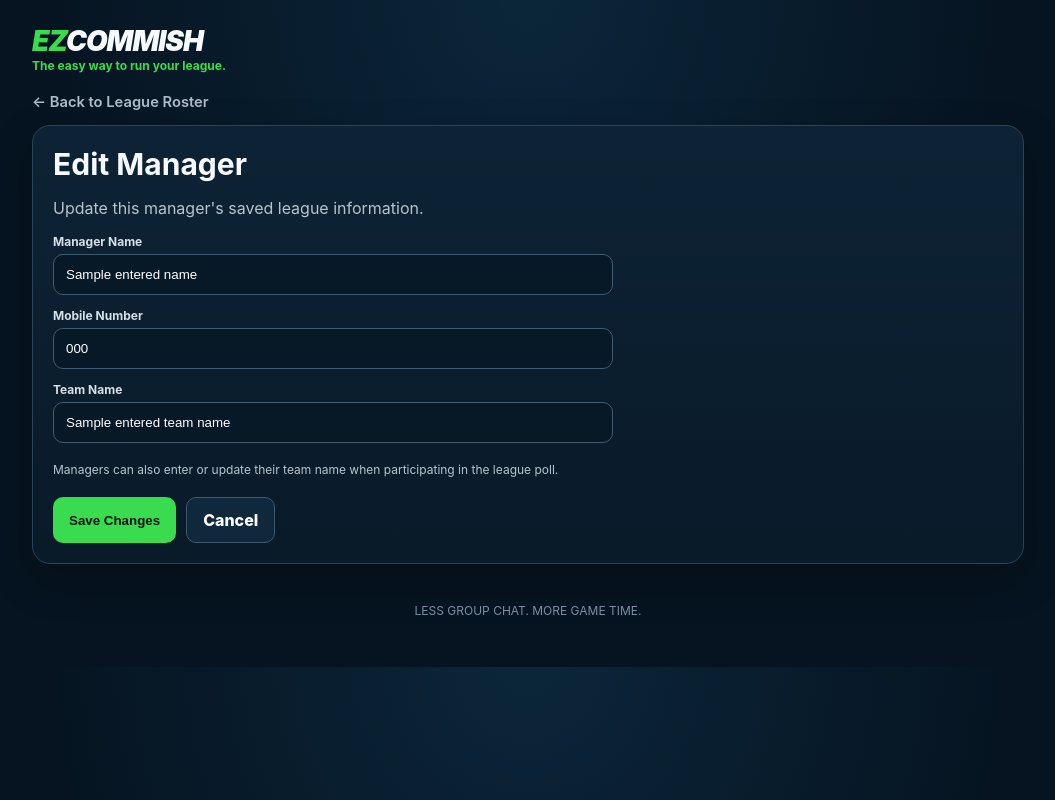
After one commit to alwaysnumber22/ezcommish, a Flask app: template templates/edit_manager.html in a window 1280 px wide. The commit adds this page. Shown: the whole page, without its empty margins (112-1167 px from the left). Run offline with Flask 3, Linux system fonts and the light colour scheme; the template is opened without the code that fills it: most values are stand-ins (such as "Sample title", 1, 10 or a date in 2020); data that the repository does not hold is empty; some libraries are stand-ins or nearby versions.

Commit message:
Add files via upload
Edit Manager Update Version 2

```diff
--- /dev/null
+++ b/templates/edit_manager.html
@@ -0,0 +1,53 @@
+{% extends 'base.html' %}
+{% block body %}
+<div class="page-nav">
+  <a class="back-link" href="{{ url_for('edit_managers', league_id=league.id) }}">← Back to League Roster</a>
+</div>
+
+<div class="card">
+  <h1>Edit Manager</h1>
+  <p class="muted">Update this manager's saved league information.</p>
+
+  <form method="post" style="max-width:560px">
+    <input type="hidden" name="_csrf_token" value="{{ csrf_token() }}">
+
+    <div class="label">Manager Name</div>
+    <input
+      class="input"
+      name="name"
+      value="{{ entered_name }}"
+      maxlength="60"
+      autocomplete="name"
+      required
+    >
+
+    <div class="label">Mobile Number</div>
+    <input
+      class="input"
+      name="phone"
+      value="{{ entered_phone }}"
+      maxlength="30"
+      autocomplete="tel"
+      inputmode="tel"
+      required
+    >
+
+    <div class="label">Team Name</div>
+    <input
+      class="input"
+      name="team_name"
+      value="{{ entered_team_name }}"
+      maxlength="80"
+      placeholder="Team name (optional)"
+    >
+    <p class="small muted" style="margin-top:6px">
+      Managers can also enter or update their team name when participating in the league poll.
+    </p>
+
+    <div style="display:flex;gap:10px;flex-wrap:wrap;margin-top:20px">
+      <button class="btn primary" type="submit">Save Changes</button>
+      <a class="btn secondary" href="{{ url_for('edit_managers', league_id=league.id) }}">Cancel</a>
+    </div>
+  </form>
+</div>
+{% endblock %}
```
Also changed, not shown: templates/managers.html (+7 -4 lines).
